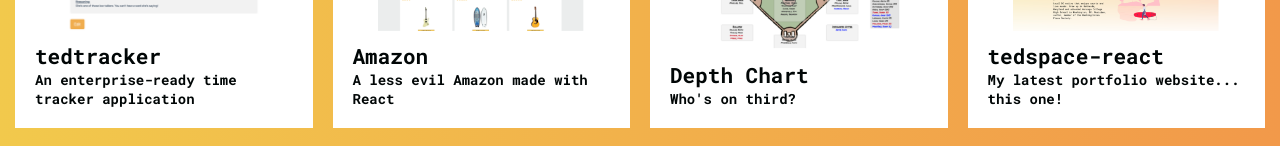
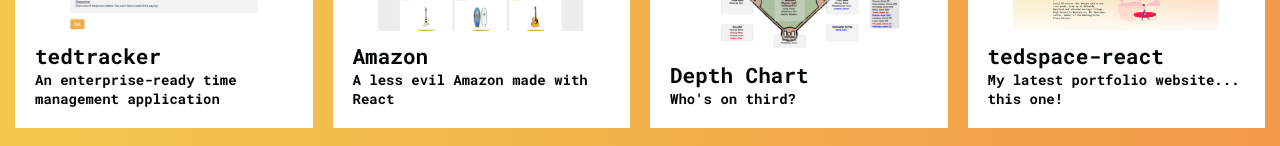
Before and after one commit to teddylopez/tedspace_v3, a React (Create React App) app: page /portfolio in a window 1280 px wide. Shown: the part 509-655 px from the top of the page. Built offline with nearby package versions, Linux system fonts and the light colour scheme.

Commit message:
Modify item description

```diff
--- a/src/components/Portfolio/Data.js
+++ b/src/components/Portfolio/Data.js
@@ -197,7 +197,7 @@
   id: 15,
   name: "tedtracker",
   title: "tedtracker",
-  subtitle: "An enterprise-ready time tracker application",
+  subtitle: "An enterprise-ready time management application",
   image: require("../../images/portfolio/tedtracker.png").default,
   thumbnail: require("../../images/thumbnails/tedtracker-thumb.png").default,
   desc:
```
